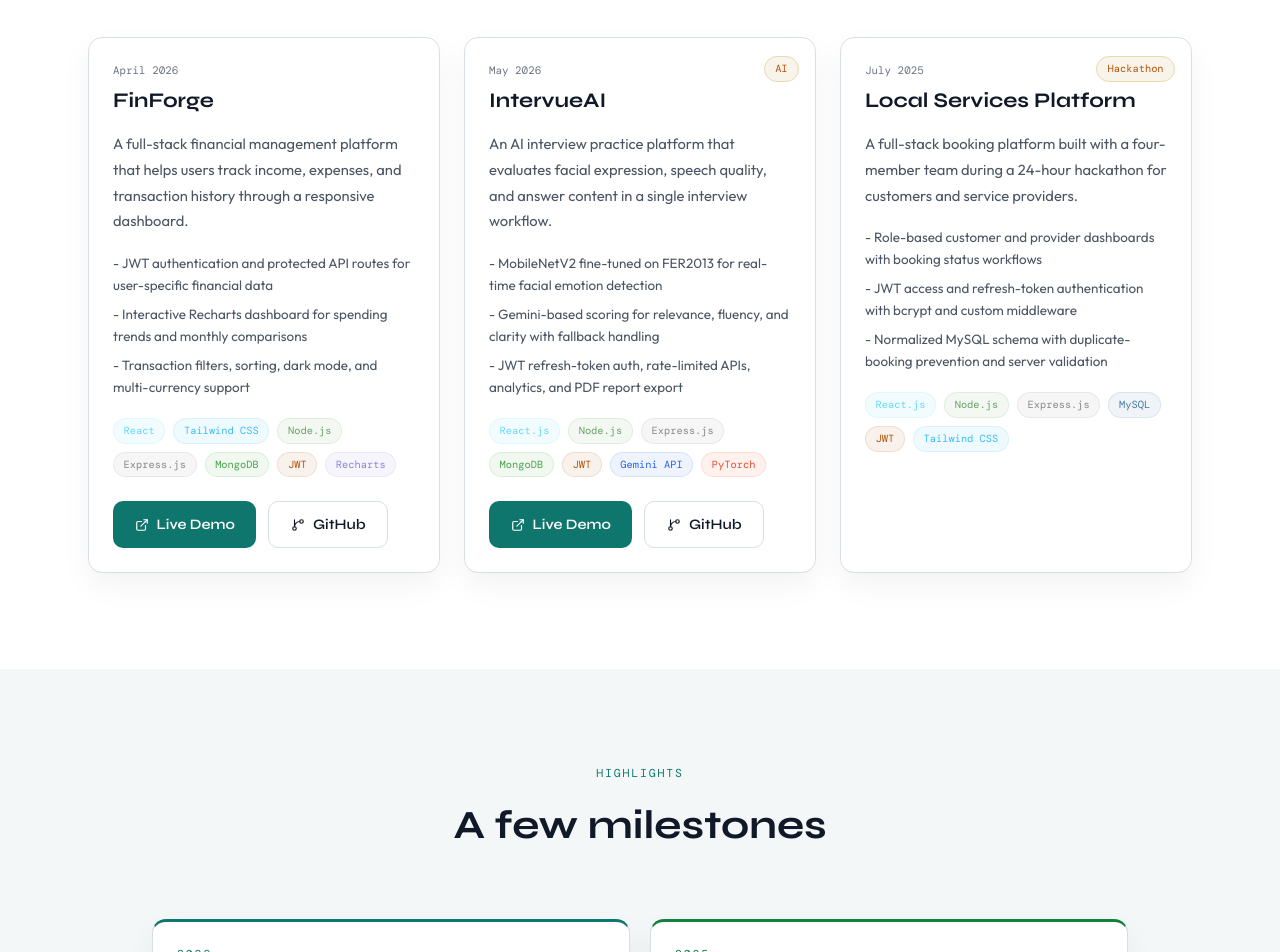
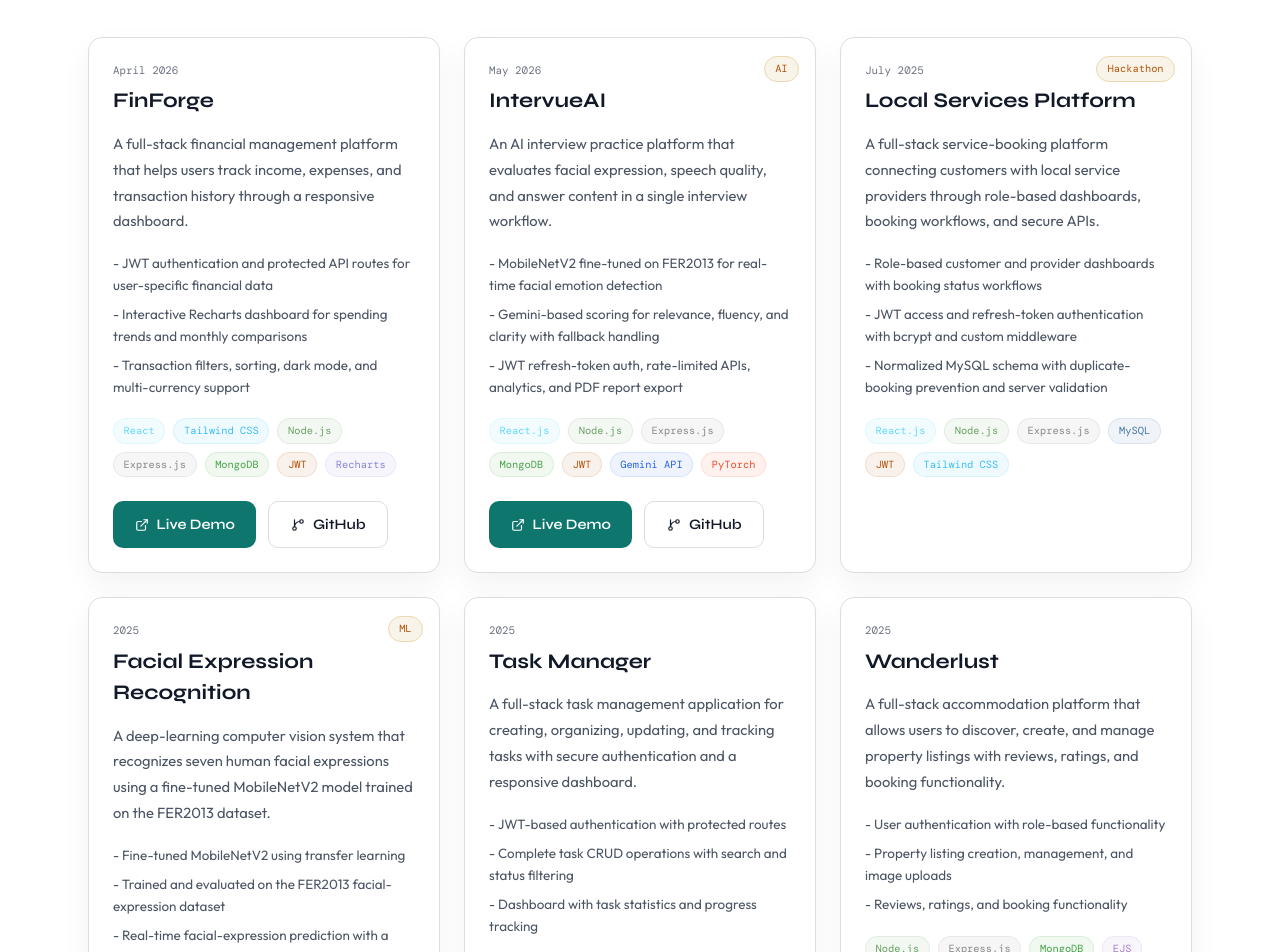
Before and after one commit to mir-sajad-01/My-Portfolio, a React (Vite) app: page / in a window 1280 px wide. Shown: the part 2640-3592 px from the top of the page. Built offline with nearby package versions, Linux system fonts and the light colour scheme; a web font is replaced by a local one.

Commit message:
Polish portfolio content and project cards

```diff
--- a/src/components/Projects.jsx
+++ b/src/components/Projects.jsx
@@ -28,7 +28,9 @@ const techColors = {
 
 function ProjectCard({ project }) {
   return (
-    <article className="glass-card rounded-2xl p-6 h-full" style={{ position: 'relative' }}>
+    <article className="glass-card rounded-2xl p-6 h-full flex flex-col"
+      style={{ position: 'relative' }}
+    >
       {project.badge && (
         <div
           style={{
--- a/src/data/projects.js
+++ b/src/data/projects.js
@@ -39,7 +39,7 @@ export const projects = [
     title: 'Local Services Platform',
     date: 'July 2025',
     description:
-      'A full-stack booking platform built with a four-member team during a 24-hour hackathon for customers and service providers.',
+      'A full-stack service-booking platform connecting customers with local service providers through role-based dashboards, booking workflows, and secure APIs.',
     tech: ['React.js', 'Node.js', 'Express.js', 'MySQL', 'JWT', 'Tailwind CSS'],
     liveUrl: null,
     githubUrl: null,
@@ -52,6 +52,58 @@ export const projects = [
     color: '#b45309',
     badge: 'Hackathon',
   },
+  {
+  id: 4,
+  title: 'Facial Expression Recognition',
+  date: '2025',
+  description:
+    'A deep-learning computer vision system that recognizes seven human facial expressions using a fine-tuned MobileNetV2 model trained on the FER2013 dataset.',
+  tech: ['Python', 'PyTorch', 'MobileNetV2', 'OpenCV', 'Gradio', 'Hugging Face'],
+  liveUrl: 'YOUR_HUGGING_FACE_URL',
+  githubUrl: 'YOUR_FACIAL_EXPRESSION_GITHUB_URL',
+  highlights: [
+    'Fine-tuned MobileNetV2 using transfer learning',
+    'Trained and evaluated on the FER2013 facial-expression dataset',
+    'Real-time facial-expression prediction with a deployed Gradio interface',
+  ],
+  featured: true,
+  color: '#7c3aed',
+  badge: 'ML',
+},
+  {
+  id: 5,
+  title: 'Task Manager',
+  date: '2025',
+  description:
+    'A full-stack task management application for creating, organizing, updating, and tracking tasks with secure authentication and a responsive dashboard.',
+  tech: ['React', 'Node.js', 'Express.js', 'MongoDB', 'JWT', 'Tailwind CSS'],
+  liveUrl: 'YOUR_TASK_MANAGER_LIVE_URL',
+  githubUrl: 'YOUR_TASK_MANAGER_GITHUB_URL',
+  highlights: [
+    'JWT-based authentication with protected routes',
+    'Complete task CRUD operations with search and status filtering',
+    'Dashboard with task statistics and progress tracking',
+  ],
+  featured: true,
+  color: '#2563eb',
+},
+{
+  id: 6,
+  title: 'Wanderlust',
+  date: '2025',
+  description:
+    'A full-stack accommodation platform that allows users to discover, create, and manage property listings with reviews, ratings, and booking functionality.',
+  tech: ['Node.js', 'Express.js', 'MongoDB', 'EJS', 'Tailwind CSS', 'Bootstrap', 'Cloudinary'],
+  liveUrl: 'YOUR_WANDERLUST_LIVE_URL',
+  githubUrl: 'YOUR_WANDERLUST_GITHUB_URL',
+  highlights: [
+    'User authentication with role-based functionality',
+    'Property listing creation, management, and image uploads',
+    'Reviews, ratings, and booking functionality',
+  ],
+  featured: true,
+  color: '#b91c1c',
+},
 ]
 
 export const skills = {
--- a/src/data/site.js
+++ b/src/data/site.js
@@ -1,7 +1,7 @@
 export const siteConfig = {
   name: 'Sajad Bashir Mir',
   title: 'Sajad Bashir Mir | Software Engineer',
-  description: 'Portfolio of Sajad Bashir Mir, a final-year Computer Science student and early-career software engineer focused on full-stack web development.',
+  description: 'Portfolio of Sajad Bashir Mir, a Computer Science graduate and Software Engineer focused on full-stack web development',
   email: 'mirsajad00011@gmail.com',
   phoneDisplay: '+91 7780910732',
   phoneHref: 'tel:+917780910732',
@@ -11,8 +11,8 @@ export const siteConfig = {
   linkedinUrl: 'https://linkedin.com/in/mirsajad01',
   heroEyebrow: 'Software Engineer | Full-Stack Developer',
   heroSummary:
-  'I build full-stack web applications with React, Node.js, Express, and MongoDB, backed by a strong foundation in Java, OOP, DSA, and computer science fundamentals.',
+    'I build full-stack web applications with React, Node.js, Express, and MongoDB, backed by a strong foundation in Java, OOP, DSA, and computer science fundamentals.',
   focusAreas: ['Java', 'DSA & OOP', 'MERN Stack', 'REST APIs'],
-  availability: 'Open to internships and entry-level opportunities',
+  availability: 'Open to Software Engineering Opportunities',
   contactFormEndpoint: 'https://formsubmit.co/ajax/mirsajad00011@gmail.com',
 }
```
